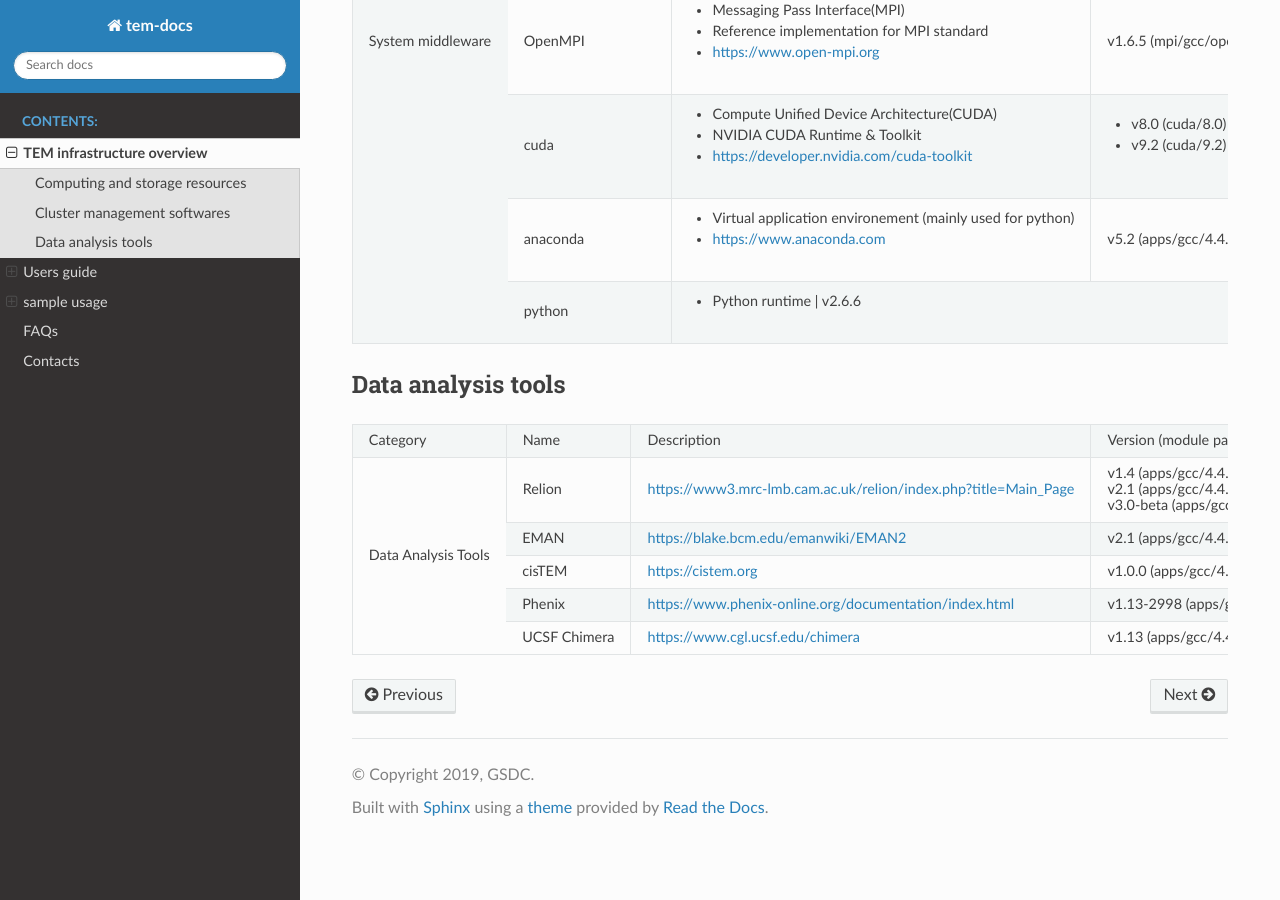
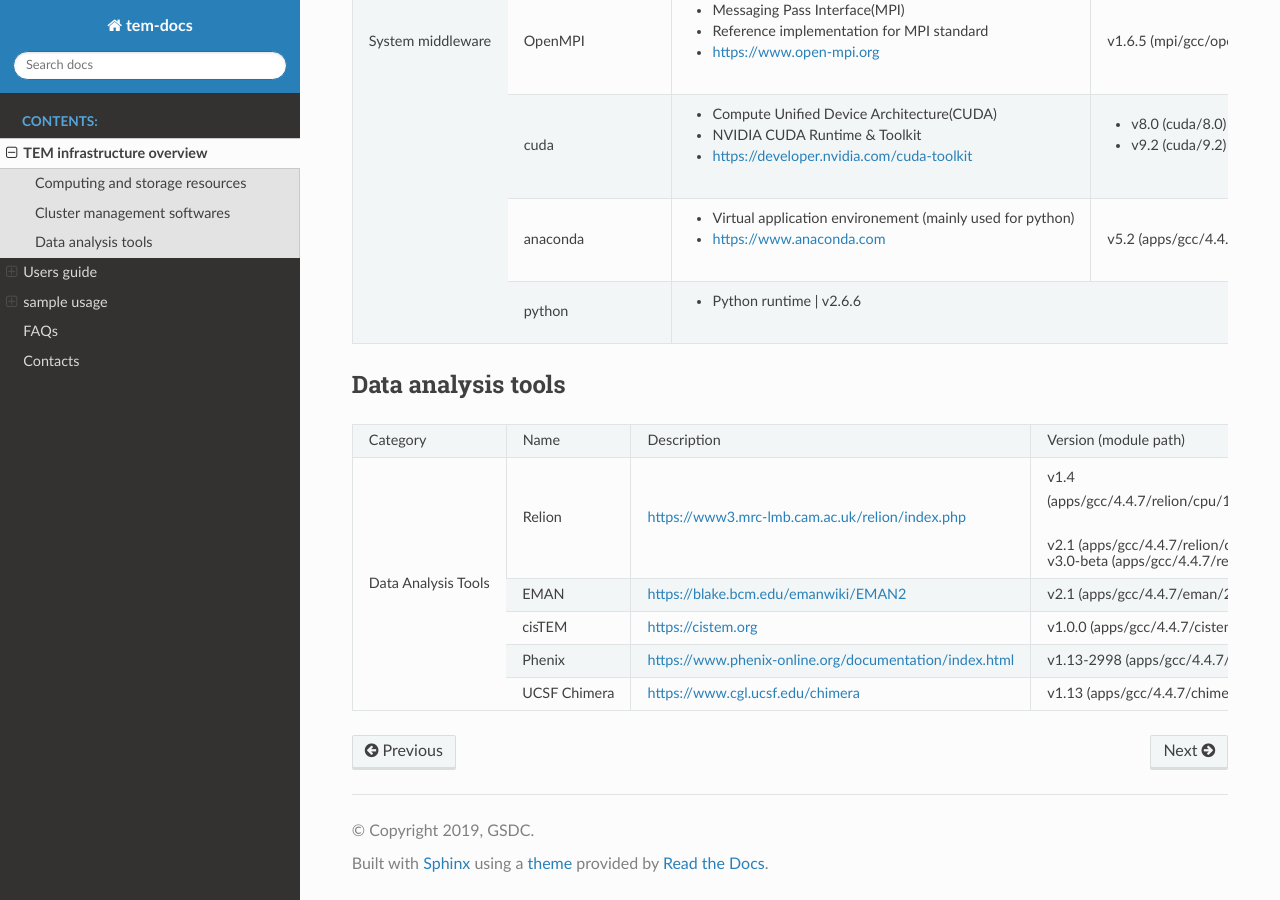
Before and after one commit to junglok/tem-docs, a Sphinx documentation site: the page built from docs/infra.rst, in a window 1280 px wide and 900 px high, scrolled down 2186 px. Built offline with Sphinx 7.4.7 and the Read the Docs theme 2.0.0, drawn with Linux system fonts in a browser that asks for light colours; some of the changed lines change nothing that is shown.

Commit message:
first commit

```diff
--- a/docs/infra.rst
+++ b/docs/infra.rst
@@ -89,11 +89,11 @@
 | Category     | Name                | Description                                                        | Version                              |
 |              |                     |                                                                    | (module path)                        |
 +--------------+---------------------+--------------------------------------------------------------------+--------------------------------------+
-| Data         | Relion              |                                                                    | v1.4                                 |
-| Analysis     |                     |                                                                    | (apps/gcc/4.4.7/relion/cpu/1.4)      |
+| Data         | Relion              |                                                                    | | v1.4                               |
+| Analysis     |                     |                                                                    | | (apps/gcc/4.4.7/relion/cpu/1.4)    |
 | Tools        |                     |                                                                    |                                      |
 |              |                     |                                                                    | v2.1                                 |
-|              |                     | https://www3.mrc-lmb.cam.ac.uk/relion/index.php?title=Main_Page    | (apps/gcc/4.4.7/relion/cpu/2.1)      |
+|              |                     | https://www3.mrc-lmb.cam.ac.uk/relion/index.php                    | (apps/gcc/4.4.7/relion/cpu/2.1)      |
 |              |                     |                                                                    | (apps/gcc/4.4.7/relion/gpu/2.1)      |
 |              |                     |                                                                    |                                      |
 |              |                     |                                                                    | v3.0-beta                            |
```
